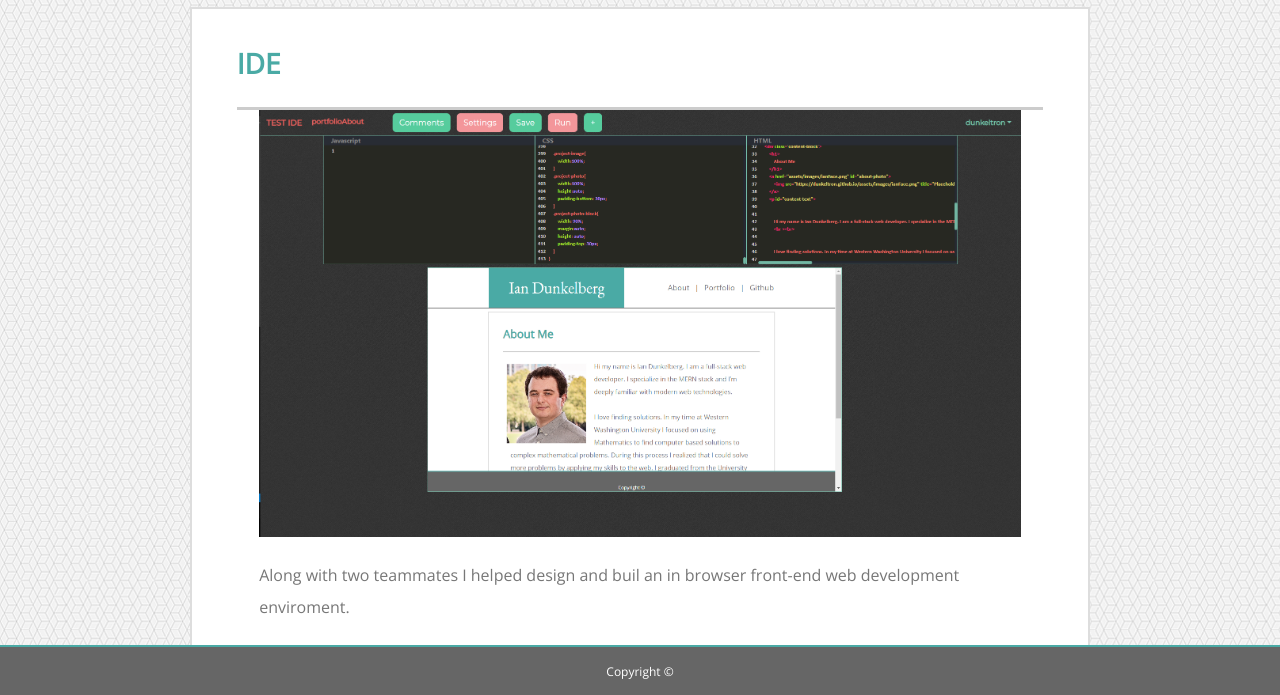
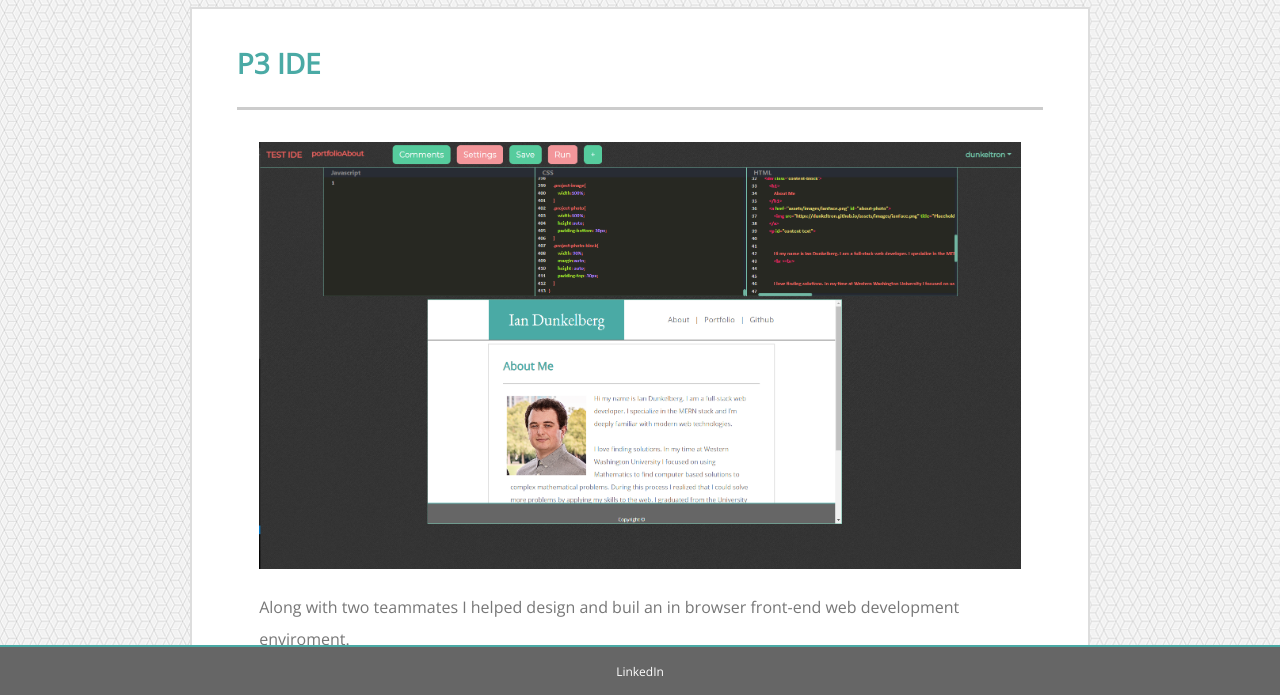
Before and after one commit to dunkeltron/dunkeltron.github.io, a plain HTML site: page ide.html in a window 1280 px wide. Shown: the part 103-798 px from the top of the page. Drawn offline with nearby package versions, Linux system fonts and the light colour scheme.

Commit message:
changed branding of IDE project.

```diff
--- a/assets/css/style.css
+++ b/assets/css/style.css
@@ -94,12 +94,13 @@ h1{
     border-top: 2px #4aaaa5 solid;
     color: white;
 }
-p.footer-text{
+.footer-text{
     bottom: -15px;
     padding-top: 15px;
     margin-left: auto;
     margin-right: auto;
     width: auto;
+    color:white;
 }
 /* INDEX STYLES */
 #about-photo{
--- a/ide.html
+++ b/ide.html
@@ -31,9 +31,10 @@
     </div>
     <div class="content-block">
         <h1>
-            IDE
+            P3 IDE
         </h1>
         <div class="project-description-block">
+                <br ><br>
                 <a href="assets/images/ianFace.png" id="about-project-photo">
                     <img src="assets/images/ideExampleFull.png" title="Placeholder" alt="photo of ian" class="project-display-photo">
                 </a>
@@ -41,8 +42,10 @@
 
 
                     Along with two teammates I helped design and buil an in browser front-end web development enviroment.
-                    <br ><br>
-                    My team wanted to come up with a rapid prototyping tool that could be used to quickly create and share website front ends.
+                    <br > <br >
+                    My team wanted to come up with a rapid prototyping tool that could be used to quickly create and share front end website design.
+                    <br > <br >
+                    We used React to handle the live updating and rendering of the text in the code editor panels. We used MongoDB to store our user's projects and allow the users to build a profile with us.
 
 
 
@@ -56,9 +59,9 @@
         </div>
     </div>
     <div class='footer'>
-        <p>
-            Copyright &copy;
-        </p>
+            <a href="https://www.linkedin.com/in/ian-dunkelberg/" class="footer-text">
+                LinkedIn
+            </a>
     </div>
 
 </body>
```
Also changed, not shown: index.html (+3 -3 lines), portfolio.html (+4 -4 lines).
